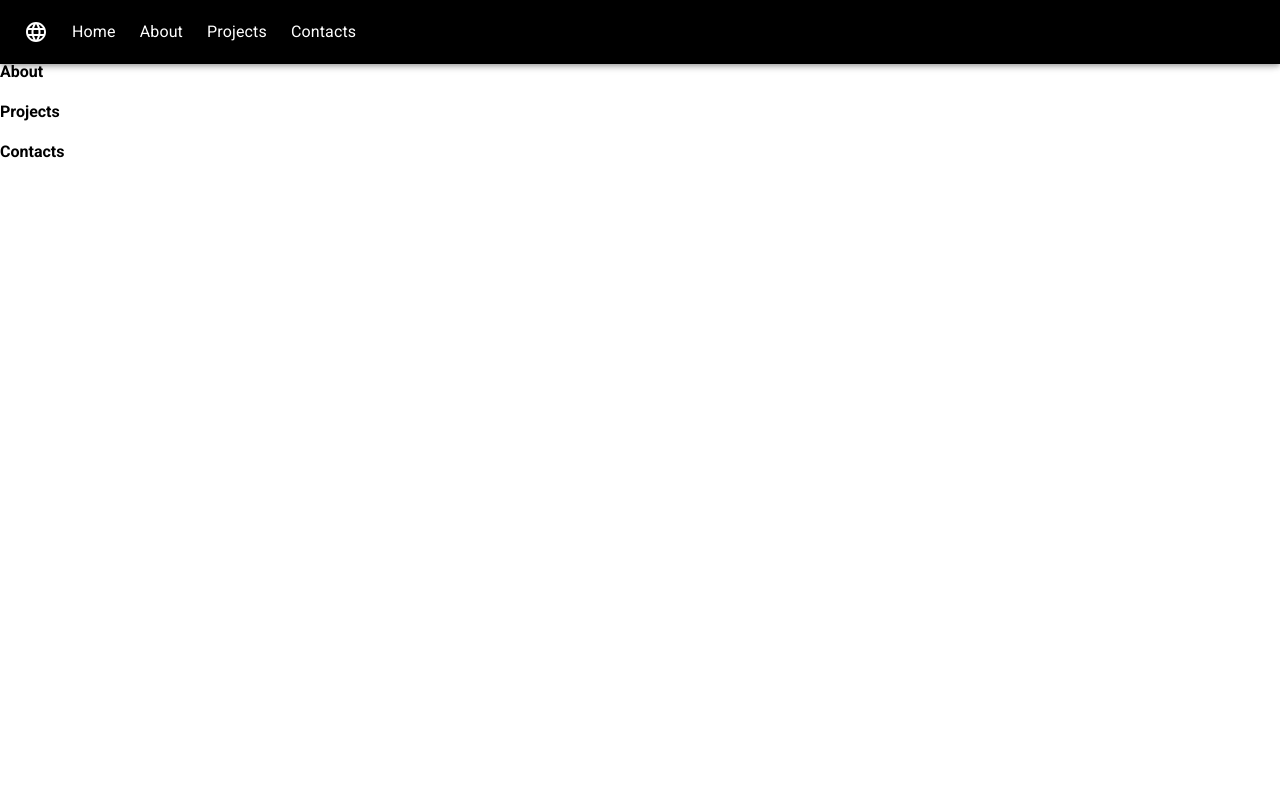
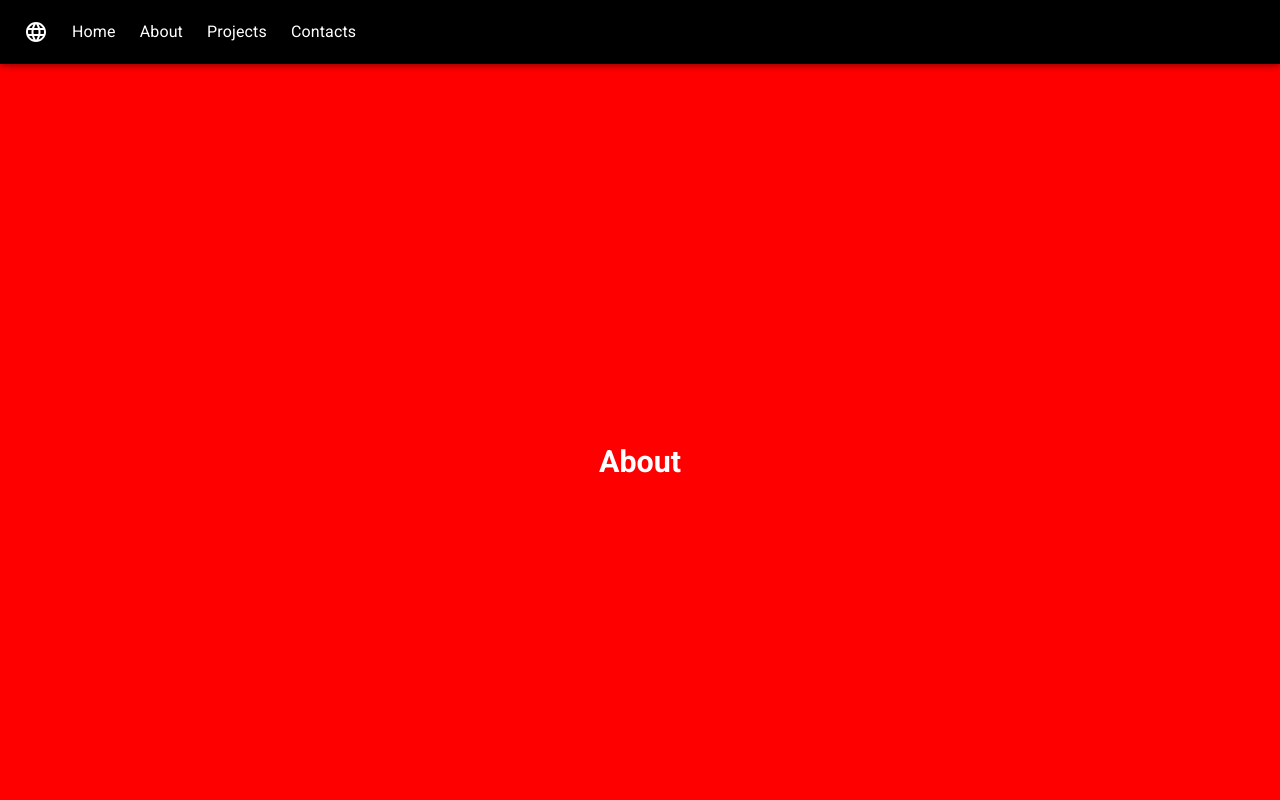
Before and after one commit to setoi1/React-Personal-Portfolio, a React (Create React App) app: page /about in a window 1280 px wide. Shown: the top 800 px of the page. Built offline with nearby package versions, Linux system fonts and the light colour scheme.

Commit message:
updated About.js

```diff
--- a/src/components/About.js
+++ b/src/components/About.js
@@ -1,11 +1,12 @@
 import React from 'react';
+
 
 const About = () => {
     return (
       <>
-        <div id="about-section">
-          <div className="welcome-text">
-            <h4>About</h4>
+        <div className="about-section">
+          <div className="header-text">
+            <h3>About</h3>
           </div>
         </div>
       </>
```
